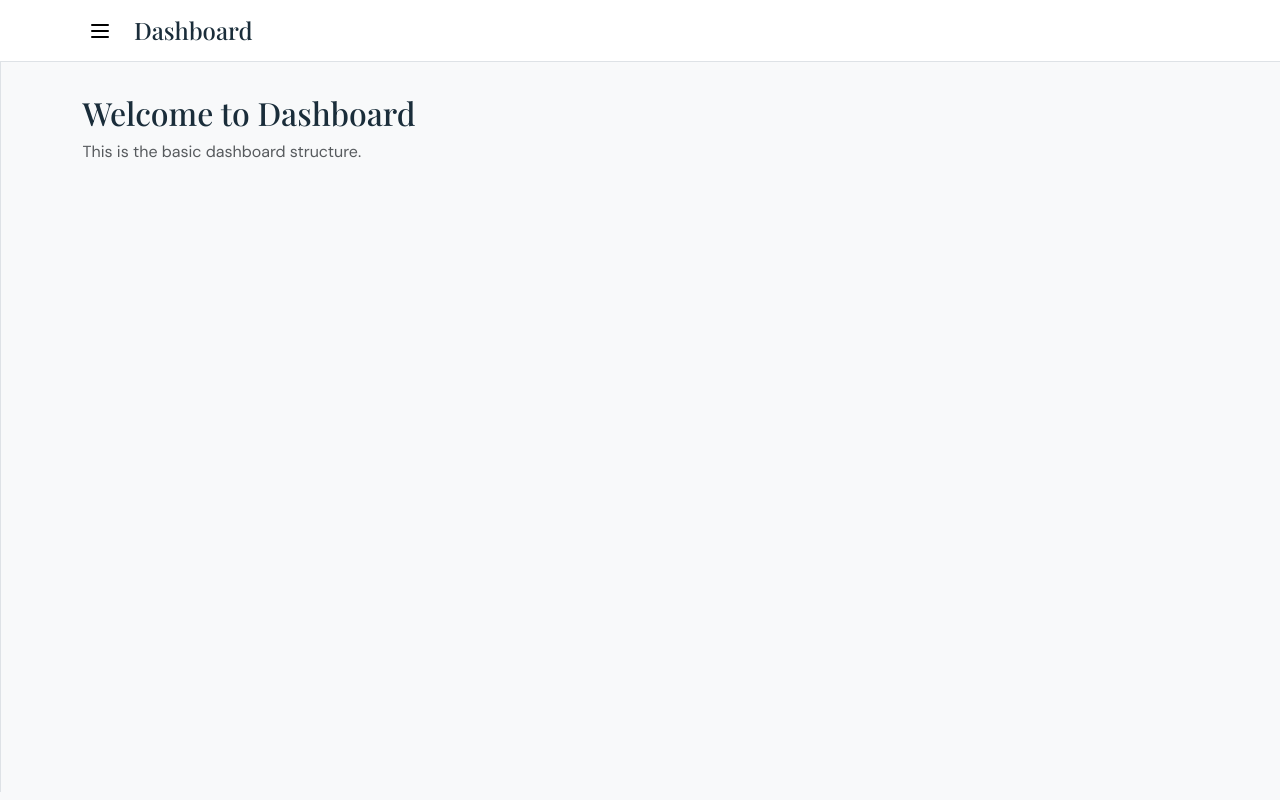
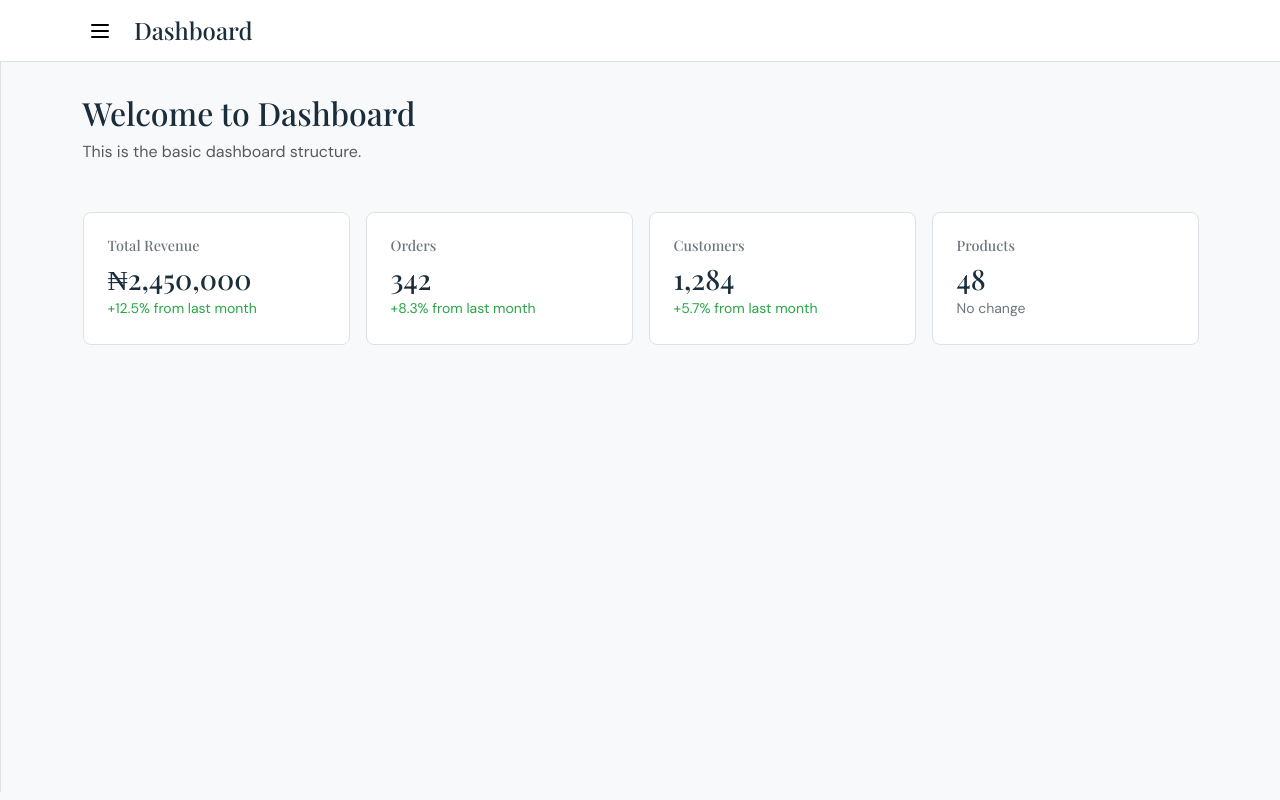
Before and after one commit to joshuaodunbaku/truetouch-pharmacy-front, a React (Vite) app: page /dashboard in a window 1280 px wide. Built offline with nearby package versions, Linux system fonts and the light colour scheme.

Commit message:
Add dashboard stats widgets

```diff
--- a/src/Routes/Dashboard.jsx
+++ b/src/Routes/Dashboard.jsx
@@ -54,6 +54,38 @@ const Dashboard = () => {
                 <p className="text-muted">This is the basic dashboard structure.</p>
               </Col>
             </Row>
+
+            {/* Basic Stats */}
+            <Row className="g-3 mt-3">
+              <Col sm={6} lg={3}>
+                <div style={{ backgroundColor: '#fff', padding: '1.5rem', borderRadius: '8px', border: '1px solid #dee2e6' }}>
+                  <h5 style={{ color: '#6c757d', fontSize: '0.9rem', marginBottom: '0.5rem' }}>Total Revenue</h5>
+                  <h3 style={{ marginBottom: '0' }}>₦2,450,000</h3>
+                  <small style={{ color: '#28a745' }}>+12.5% from last month</small>
+                </div>
+              </Col>
+              <Col sm={6} lg={3}>
+                <div style={{ backgroundColor: '#fff', padding: '1.5rem', borderRadius: '8px', border: '1px solid #dee2e6' }}>
+                  <h5 style={{ color: '#6c757d', fontSize: '0.9rem', marginBottom: '0.5rem' }}>Orders</h5>
+                  <h3 style={{ marginBottom: '0' }}>342</h3>
+                  <small style={{ color: '#28a745' }}>+8.3% from last month</small>
+                </div>
+              </Col>
+              <Col sm={6} lg={3}>
+                <div style={{ backgroundColor: '#fff', padding: '1.5rem', borderRadius: '8px', border: '1px solid #dee2e6' }}>
+                  <h5 style={{ color: '#6c757d', fontSize: '0.9rem', marginBottom: '0.5rem' }}>Customers</h5>
+                  <h3 style={{ marginBottom: '0' }}>1,284</h3>
+                  <small style={{ color: '#28a745' }}>+5.7% from last month</small>
+                </div>
+              </Col>
+              <Col sm={6} lg={3}>
+                <div style={{ backgroundColor: '#fff', padding: '1.5rem', borderRadius: '8px', border: '1px solid #dee2e6' }}>
+                  <h5 style={{ color: '#6c757d', fontSize: '0.9rem', marginBottom: '0.5rem' }}>Products</h5>
+                  <h3 style={{ marginBottom: '0' }}>48</h3>
+                  <small style={{ color: '#6c757d' }}>No change</small>
+                </div>
+              </Col>
+            </Row>
           </Container>
         </main>
       </div>
```
